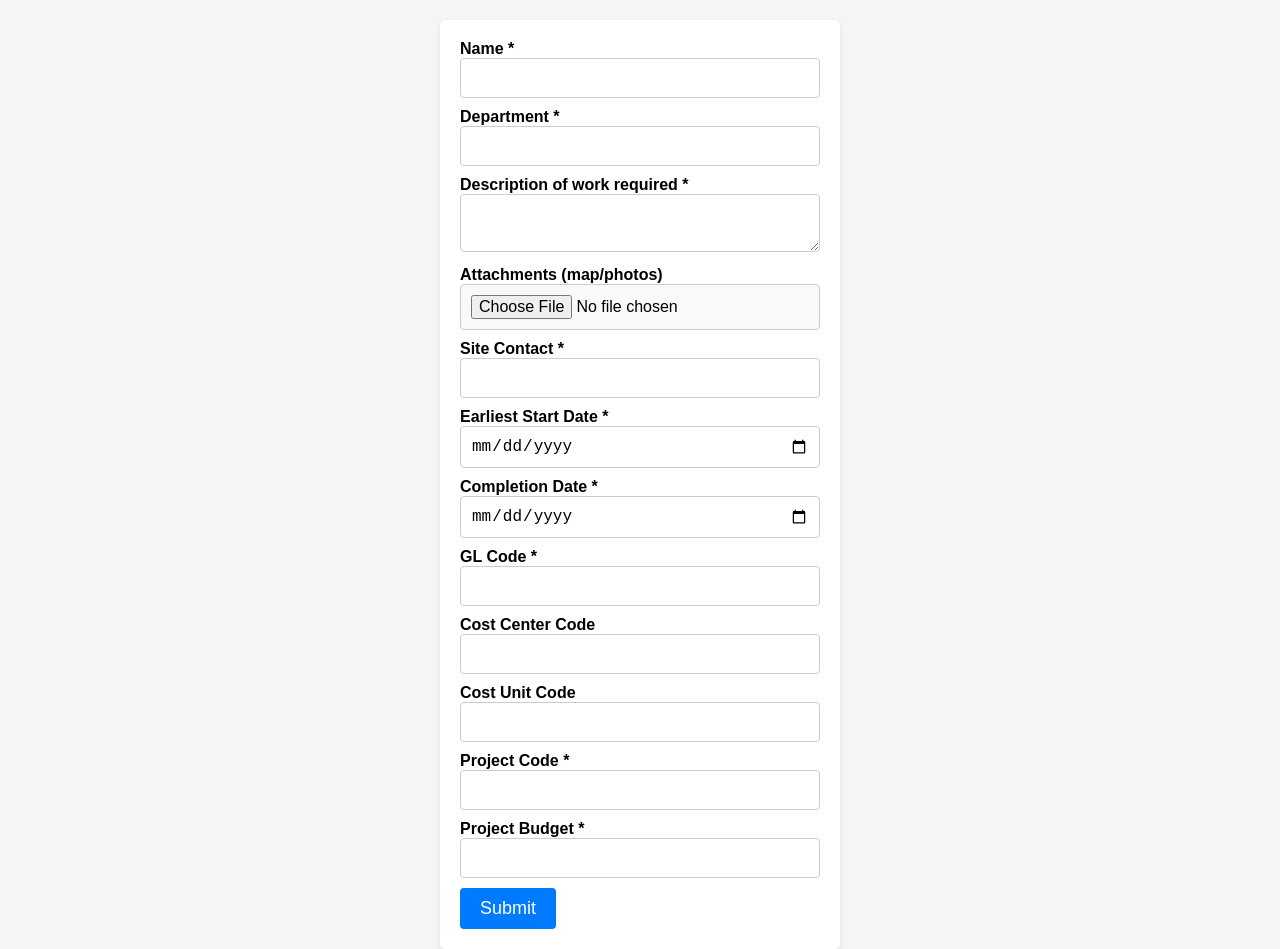
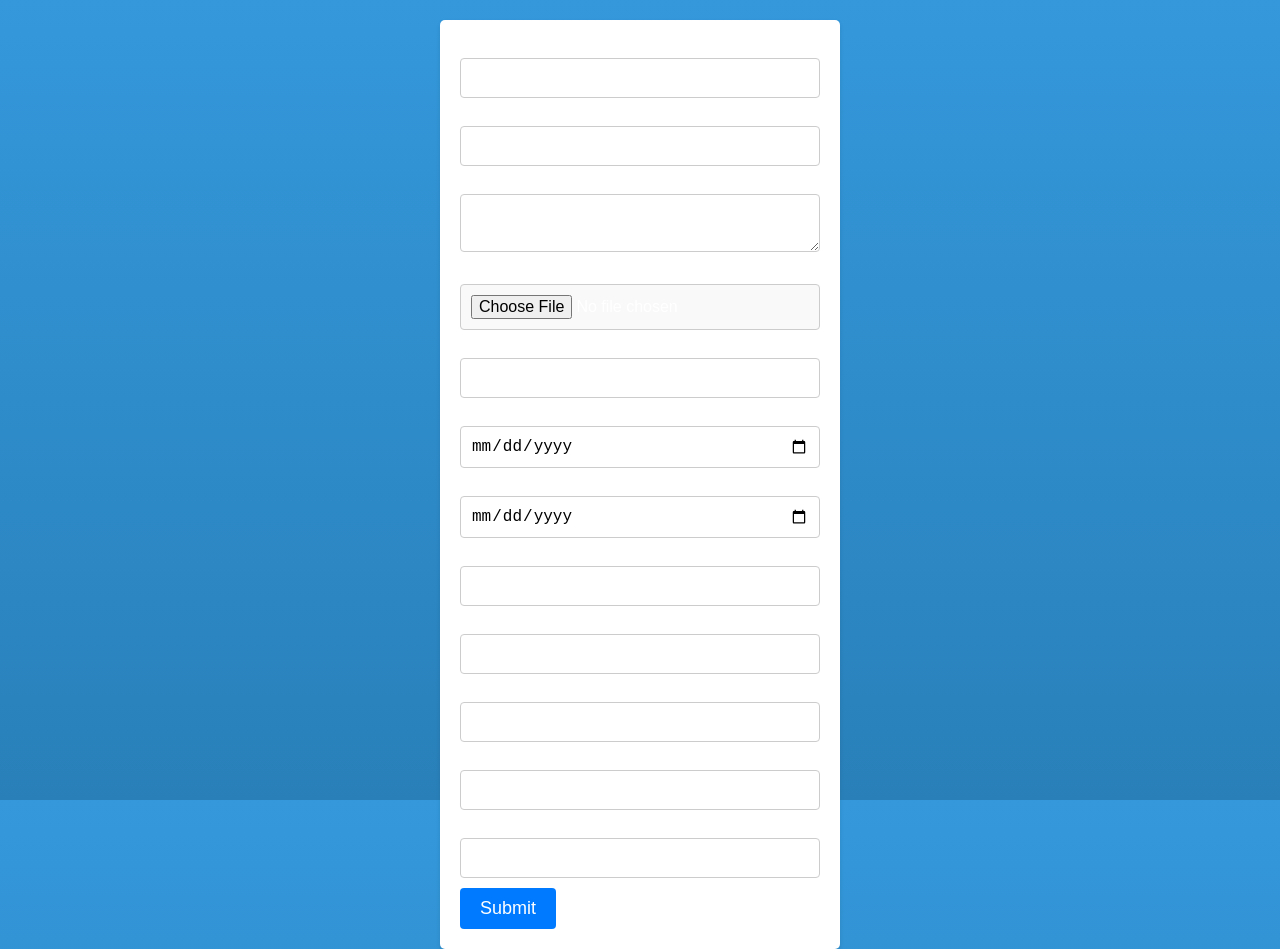
Before and after one commit to lbmobaro/pne, a website: page index.html in a window 1280 px wide. Drawn offline with Linux system fonts and the light colour scheme.

Commit message:
Update styles.css

```diff
--- a/styles.css
+++ b/styles.css
@@ -8,7 +8,9 @@
 /* Global styles */
 body {
     font-family: Arial, sans-serif;
-    background-color: #f5f5f5;
+    background: linear-gradient(to bottom, #3498db, #2980b9); /* Gradient background */
+    background-attachment: fixed; /* Ensures the background remains fixed while scrolling */
+    color: #fff;
 }
 
 /* Container styles */
```
